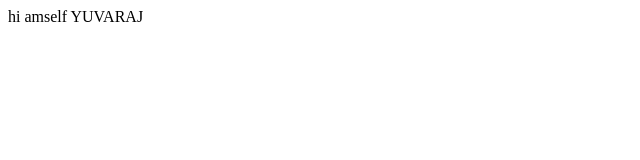
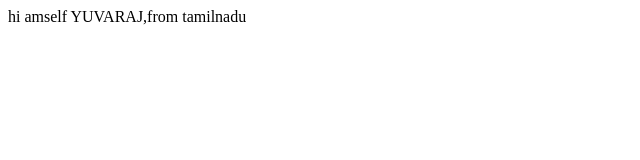
Before and after one commit to yuvarajs9816/project1, a plain HTML site: page index.html in a window 1280 px wide. Shown: the whole page, without its empty margins (0-640 px from the left). Drawn offline with Linux system fonts and the light colour scheme.

Commit message:
add s in html

```diff
--- a/index.html
+++ b/index.html
@@ -1 +1 @@
-<p>hi amself YUVARAJ</p>
+<p>hi amself YUVARAJ,from tamilnadu</p>
```
